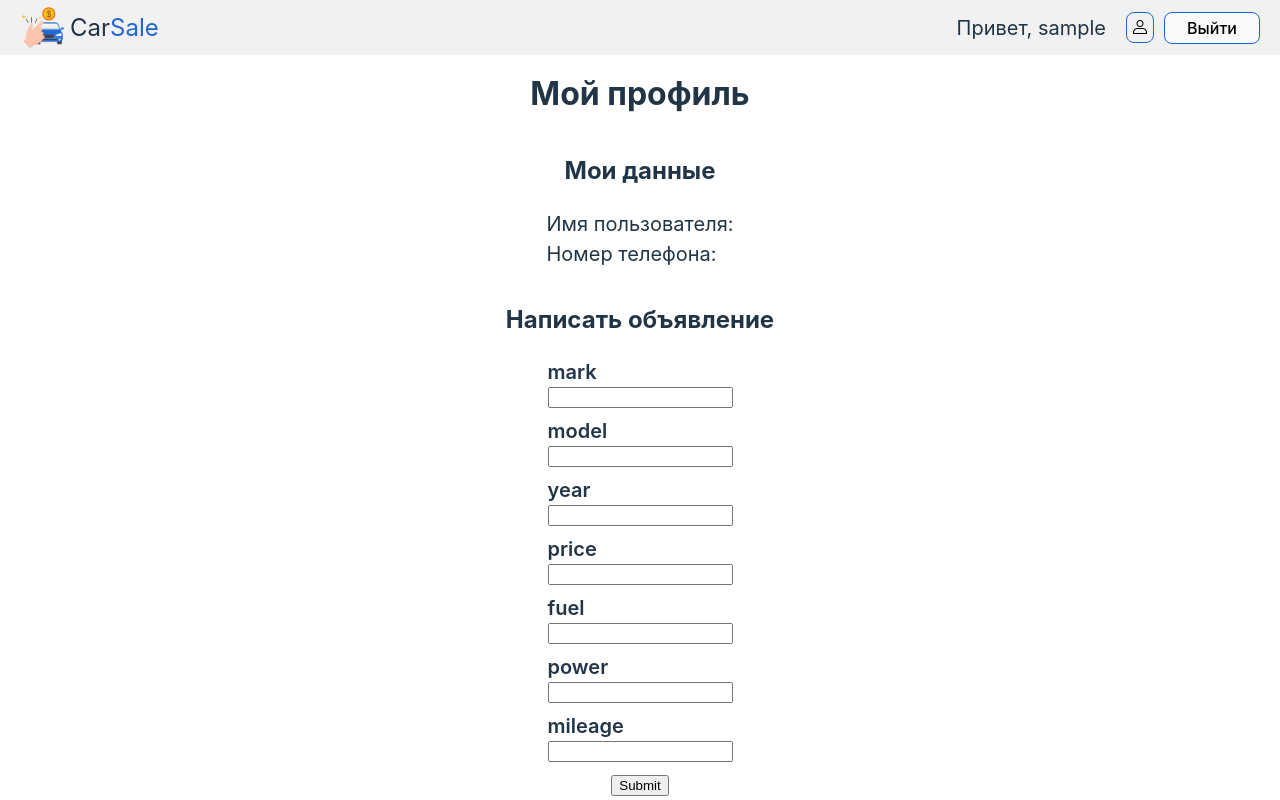
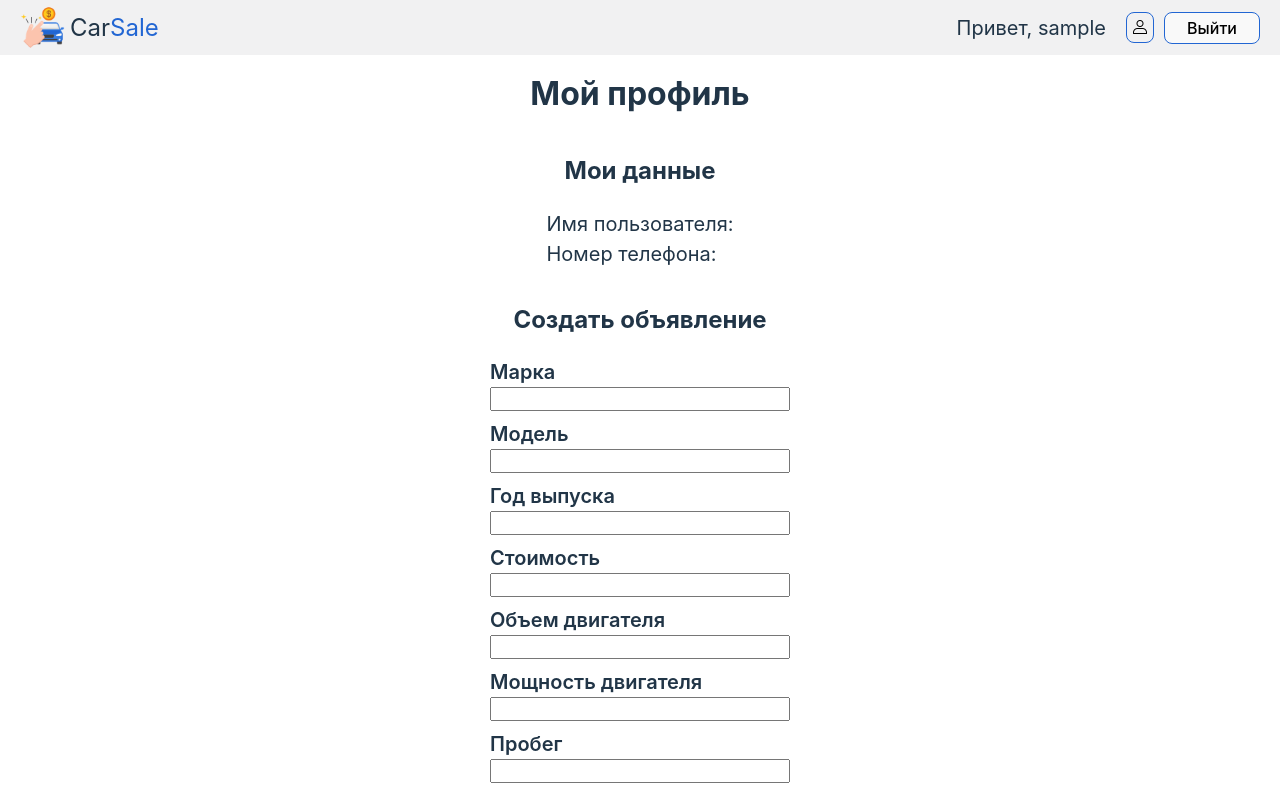
Before and after one commit to OKeylo/CarSale-frontend, a React (Vite) app: page /me in a window 1280 px wide. Shown: the top 800 px of the page. Built offline with nearby package versions, Linux system fonts and the light colour scheme; no server answers; sample sign-in values are in the browser's storage.

Commit message:
feat(routes): add className and check input data

```diff
--- a/src/routes/Home.jsx
+++ b/src/routes/Home.jsx
@@ -32,7 +32,7 @@ function Car({car}) {
       </p>
       <div style={{marginBottom: "5%"}}>
         <p style={{fontWeight: "600"}}>Характеристики</p>
-        <p>{car.fuel} ({car.power} л.с.)</p>
+        <p>{car.fuel} л ({car.power} л.с.)</p>
         <p>{car.mileage} км</p>
       </div>
       {user?
--- a/src/routes/Login.jsx
+++ b/src/routes/Login.jsx
@@ -41,17 +41,17 @@ function Login() {
 					<p style={{fontSize: "24px", fontWeight: "600"}}>Вход</p>
 					<div className="input-container">
 						<label>Username </label>
-						<input type="text" name="username" required />
+						<input className="input" type="text" name="username" required />
 					</div>
 					<div className="input-container">
 						<label>Password </label>
-						<input type="password" name="password" required />
+						<input className="input" type="password" name="password" required />
 					</div>
 					<div className="button-container">
-						<input type="submit" />
+						<input className="input-button" type="submit" />
 					</div>
 				</form>
-				<div>{errorMessage}</div>
+				<div className="error-msg">{errorMessage}</div>
 			</div>
 		</div>
 	)
--- a/src/routes/MyAccount.jsx
+++ b/src/routes/MyAccount.jsx
@@ -34,15 +34,37 @@ function MyAccount() {
 		setErrorMessage("");
 
 		const { mark, model, year, price, fuel, power, mileage } = document.forms[0];
-		const data = {
+
+    if (isNaN(parseInt(year.value)) || parseFloat(year.value) % 1 != 0 || parseInt(year.value) > new Date().getFullYear() || parseInt(year.value) < 1900) {
+      setErrorMessage("Год выпуска должен быть целым и корректным числом! Пример: 2023")
+      return;
+    }
+    if (isNaN(parseInt(price.value)) || parseFloat(price.value) % 1 != 0) {
+      setErrorMessage("Цена должна быть целым числом! Пример: 2500000")
+      return;
+    }
+    if (isNaN(parseFloat(fuel.value))) {
+      setErrorMessage("Объем двигателя должен быть целым или вещественным числом! Пример: 3.6")
+      return;
+    }
+    if (isNaN(parseInt(power.value)) || parseFloat(power.value) % 1 != 0) {
+      setErrorMessage("Мощность двигателя должна быть целым числом! Пример: 250")
+      return;
+    }
+    if (isNaN(parseInt(mileage.value)) || parseFloat(mileage.value) % 1 != 0) {
+      setErrorMessage("Пробег должен быть целым числом! Пример: 15500")
+      return;
+    }
+
+    const data = {
       "author_id": user.id,
       "mark": mark.value,
       "model": model.value,
-      "year": year.value,
-      "price": price.value,
-      "fuel": fuel.value,
-      "power": power.value,
-      "mileage": mileage.value
+      "year": parseInt(year.value),
+      "price": parseInt(price.value),
+      "fuel": parseFloat(fuel.value),
+      "power": parseInt(power.value),
+      "mileage": parseInt(mileage.value)
     }
 
 		await axios.post("http://127.0.0.1:8000/cars", data,
@@ -90,8 +112,9 @@ function MyAccount() {
         <p style={{fontSize: "20px", fontWeight: "600", marginBottom: "5%"}}>
           {car.price} ₽
         </p>
+
         <p>Характеристики</p>
-        <p>{car.fuel} ({car.power} л.с.)</p>
+        <p>{car.fuel} л ({car.power} л.с.)</p>
         <p>{car.mileage} км</p>
         <div style={{display: "flex", justifyContent: "center", marginTop: "5%"}}>
           <button onClick={(event) => deleteCar(event, car.id)} className='remove_car'>Убрать объявление</button>
@@ -101,7 +124,7 @@ function MyAccount() {
   }
 
   return (
-    <div>
+    <div style={{marginBottom: "5%"}}>
       <Header />
       <div style={{display: "flex", flexDirection: "column", alignItems: "center"}}>
         <h1 style={{fontSize: "32px"}}>Мой профиль</h1>
@@ -111,42 +134,42 @@ function MyAccount() {
           <p>Номер телефона: {user.phone}</p>
         </div>
 
-        <h2>Написать объявление</h2>
-        <div className="form" style={{display: "flex", flexDirection:"column", alignItems: "center", marginBottom: "1%"}}>
-          <form onSubmit={(event) => createCar(event)}>
+        <h2>Создать объявление</h2>
+        <div className="form" style={{width: "300px", display: "flex", flexDirection:"column", alignItems: "center", marginBottom: "1%"}}>
+          <form className='form-car' onSubmit={(event) => createCar(event)}>
             <div className="input-container">
-              <label>mark </label>
-              <input type="text" name="mark" required />
+              <label>Марка</label>
+              <input className="input" type="text" name="mark" required />
             </div>
             <div className="input-container">
-              <label>model </label>
-              <input type="text" name="model" required />
+              <label>Модель</label>
+              <input className="input" type="text" name="model" required />
             </div>
             <div className="input-container">
-              <label>year </label>
-              <input type="text" name="year" required />
+              <label>Год выпуска</label>
+              <input className="input" type="text" name="year" required />
             </div>
             <div className="input-container">
-              <label>price </label>
-              <input type="text" name="price" required />
+              <label>Стоимость</label>
+              <input className="input" type="text" name="price" required />
             </div>
             <div className="input-container">
-              <label>fuel </label>
-              <input type="text" name="fuel" required />
+              <label>Объем двигателя</label>
+              <input className="input" type="text" name="fuel" required />
             </div>
             <div className="input-container">
-              <label>power </label>
-              <input type="text" name="power" required />
+              <label>Мощность двигателя</label>
+              <input className="input" type="text" name="power" required />
             </div>
             <div className="input-container">
-              <label>mileage </label>
-              <input type="text" name="mileage" required />
+              <label>Пробег</label>
+              <input className="input" type="text" name="mileage" required />
             </div>
             <div className="button-container">
-              <input type="submit" />
+              <input className="input-button" type="submit" value={"Разместить объявление"} />
             </div>
           </form>
-          <div>{errorMessage}</div>
+          <div className="error-msg">{errorMessage}</div>
         </div>
 
         <h2>Мои объявления</h2>
--- a/src/routes/Register.jsx
+++ b/src/routes/Register.jsx
@@ -47,21 +47,21 @@ function Login() {
 					<p style={{fontSize: "24px", fontWeight: "600"}}>Регистрация</p>
 					<div className="input-container">
 						<label>Username </label>
-						<input type="text" name="username" required />
+						<input className="input" type="text" name="username" required />
 					</div>
 					<div className="input-container">
 						<label>Password </label>
-						<input type="password" name="password" required />
+						<input className="input" type="password" name="password" required />
 					</div>
 					<div className="input-container">
 						<label>Phone </label>
-						<input type="text" name="phone" required />
+						<input className="input" type="text" name="phone" required />
 					</div>
 					<div className="button-container">
-						<input type="submit" />
+						<input className="input-button" type="submit" />
 					</div>
 				</form>
-				<div>{errorMessage}</div>
+				<div className="error-msg">{errorMessage}</div>
 			</div>
 		</div>
 	)
```
